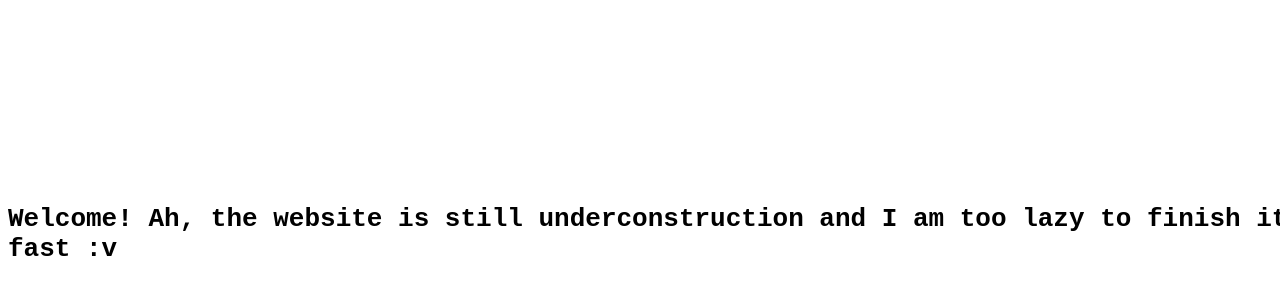
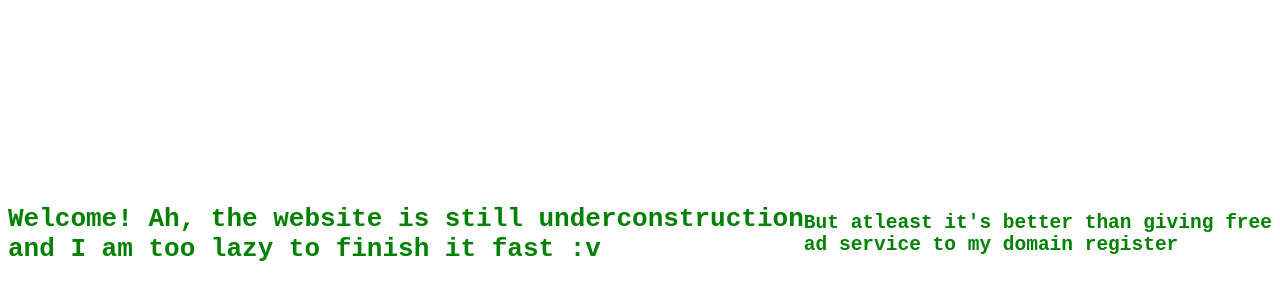
Before and after one commit to kiyoopoon/kiyo.codes, a plain HTML site: page index.html in a window 1280 px wide. Shown: the part 174-474 px from the top of the page. Drawn offline with Linux system fonts and the light colour scheme.

Commit message:
Update index.html

```diff
--- a/index.html
+++ b/index.html
@@ -9,6 +9,7 @@
     <style>
       * {
           font-family: monospace;
+          color: green;
         }
       main {
         height: 100vh;
@@ -22,6 +23,7 @@
   <body>
     <main>
         <h1>Welcome! Ah, the website is still underconstruction and I am too lazy to finish it fast :v</h1>
+        <h2>But atleast it's better than giving free ad service to my domain register</h2>
     </main>
   </body>
 </html>
```
